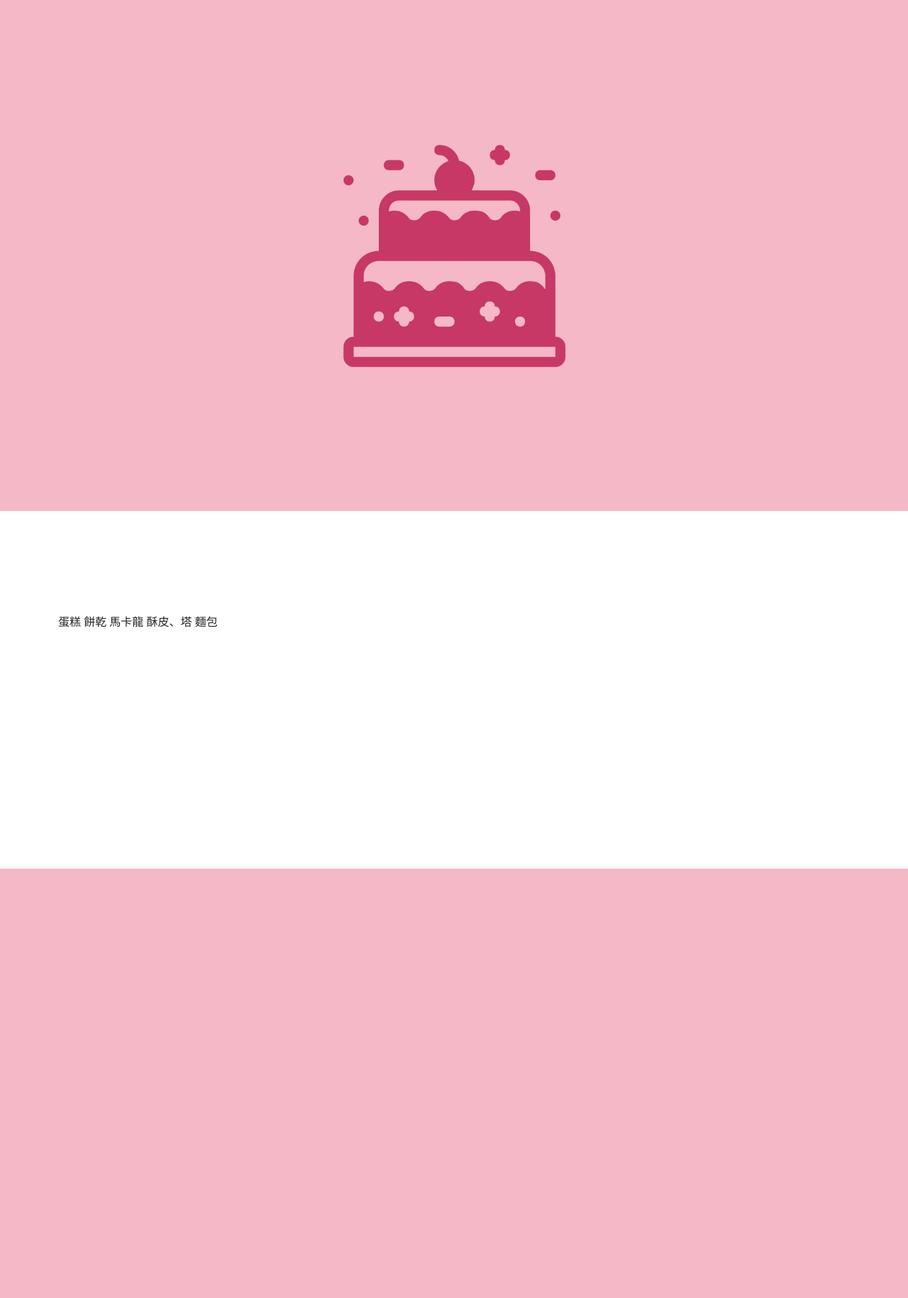
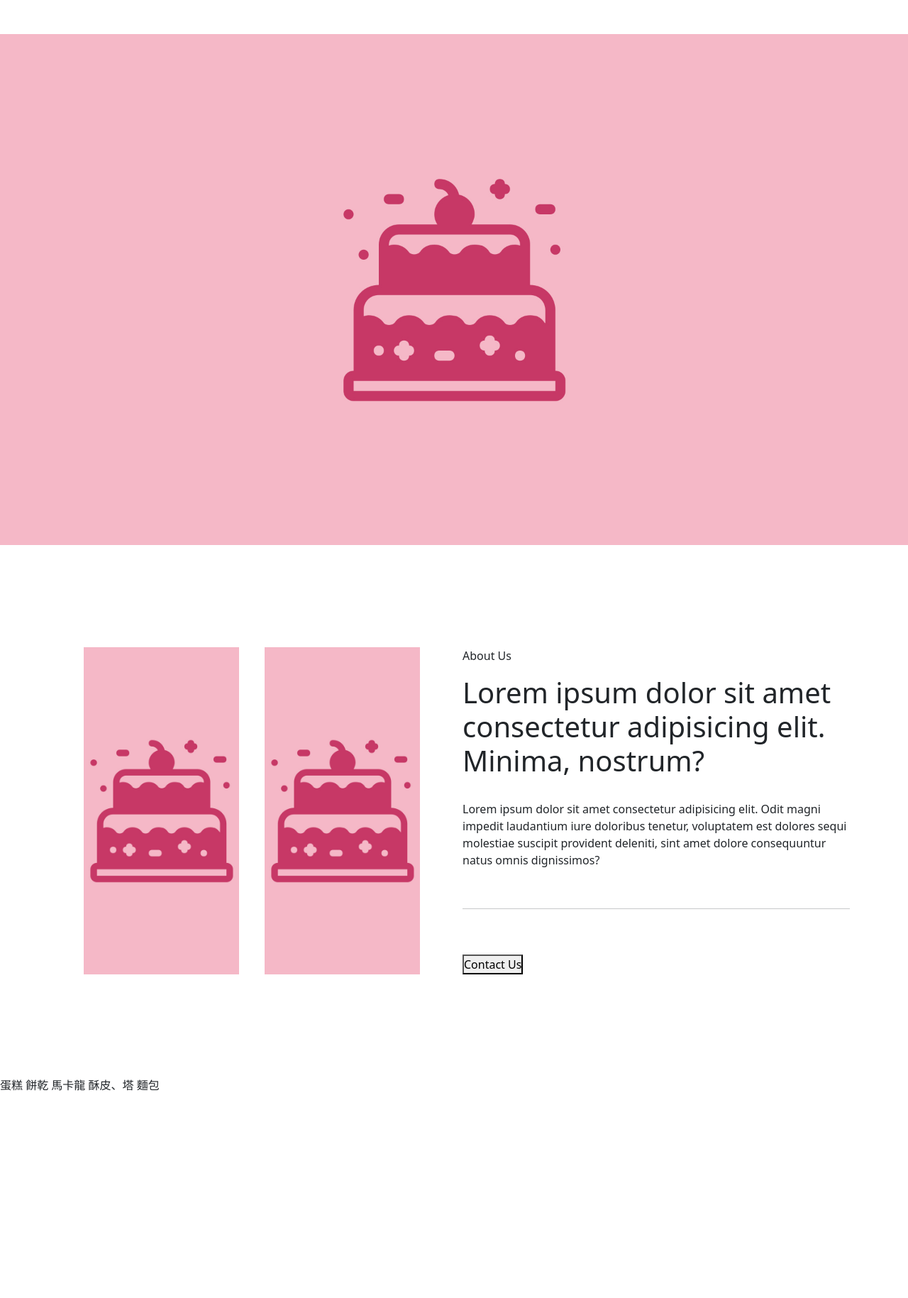
Before and after one commit to LupusXLass1404/Sugar_Blossom, a PHP site: page / in a window 1280 px wide. Shown: the part 56-1885 px from the top of the page at 71% size. Before the commit the page ends 1280 px from the top, so only its background shows below. Run offline with PHP 8.4, Linux system fonts and the light colour scheme; some libraries are stand-ins or nearby versions.

Commit message:
about us

```diff
--- a/css/style.css
+++ b/css/style.css
@@ -11,3 +11,18 @@ body {}
 .bd-navbar {
     background-color: #aaa;
 }
+
+/* ====================== About Start ====================== */
+
+.about-imgs {
+    display: flex;
+    justify-content: space-evenly;
+
+}
+
+.about-img {
+    width: 40%;
+    background-image: url(../images/default.jpg);
+    background-position: center;
+    background-size: cover;
+}
--- a/index.html
+++ b/index.html
@@ -31,7 +31,7 @@
 </head>
 
 <body>
-    <!-- ====================== Header Start ======================-->
+    <!-- ====================== Header Start ====================== -->
     <header class="navbar navbar-expand-lg bd-navbar sticky-top">
         <nav class="container-xxl bd-gutter flex-wrap flex-lg-nowrap">
 
@@ -53,9 +53,9 @@
 
     <!-- Header End -->
 
-    <!-- ====================== Carousel Start ======================-->
+    <!-- ====================== Carousel Start ====================== -->
     <section id="Carousel">
-        <div class="container-fluid p-0">
+        <div class="container-fluid p-0 py-5">
             <div id="carouselExampleCaptions" class="carousel slide">
                 <div class="carousel-inner">
                     <div class="carousel-item active">
@@ -67,19 +67,34 @@
     </section>
     <!-- Carousel End -->
 
-    <!-- ====================== About Start ======================-->
+    <!-- ====================== About Start ====================== -->
     <section id="about">
         <div class="container py-5">
-            <div class="row">
-
+            <div class="row py-5">
+                <div class="col-sm-6 about-imgs">
+                    <div class="about-img"></div>
+                    <div class="about-img"></div>
+                </div>
+                <div class="col-sm-6">
+                    <p>About Us</p>
+                    <h1>Lorem ipsum dolor sit amet consectetur adipisicing elit. Minima, nostrum?</h1>
+                    <br>
+                    <p>Lorem ipsum dolor sit amet consectetur adipisicing elit. Odit magni impedit laudantium iure
+                        doloribus tenetur, voluptatem est dolores sequi molestiae suscipit provident deleniti, sint amet
+                        dolore consequuntur natus omnis dignissimos?</p>
+                    <br>
+                    <hr>
+                    <br><br>
+                    <button>Contact Us</button>
+                </div>
             </div>
         </div>
     </section>
     <!-- About End -->
 
-    <!-- ====================== Menu Start ======================-->
+    <!-- ====================== Menu Start ====================== -->
     <section id="menu">
-        <div class="container py-5">
+        <div class="container-fluid p-0 py-5">
             蛋糕
             餅乾
             馬卡龍
@@ -90,7 +105,7 @@
     </section>
     <!-- Menu End -->
 
-    <!-- ====================== News Start ======================-->
+    <!-- ====================== News Start ====================== -->
     <section id="news">
         <div class="container py-5">
 
@@ -99,7 +114,7 @@
     </section>
     <!-- News End -->
 
-    <!-- ====================== Contact Start ======================-->
+    <!-- ====================== Contact Start ====================== -->
     <section id="contact">
         <div class="container py-5">
 
@@ -108,7 +123,7 @@
     </section>
     <!-- Contact End -->
 
-    <!-- ====================== Footer Start ======================-->
+    <!-- ====================== Footer Start ====================== -->
     <footer>
         <div class="container py-5">
 
```
